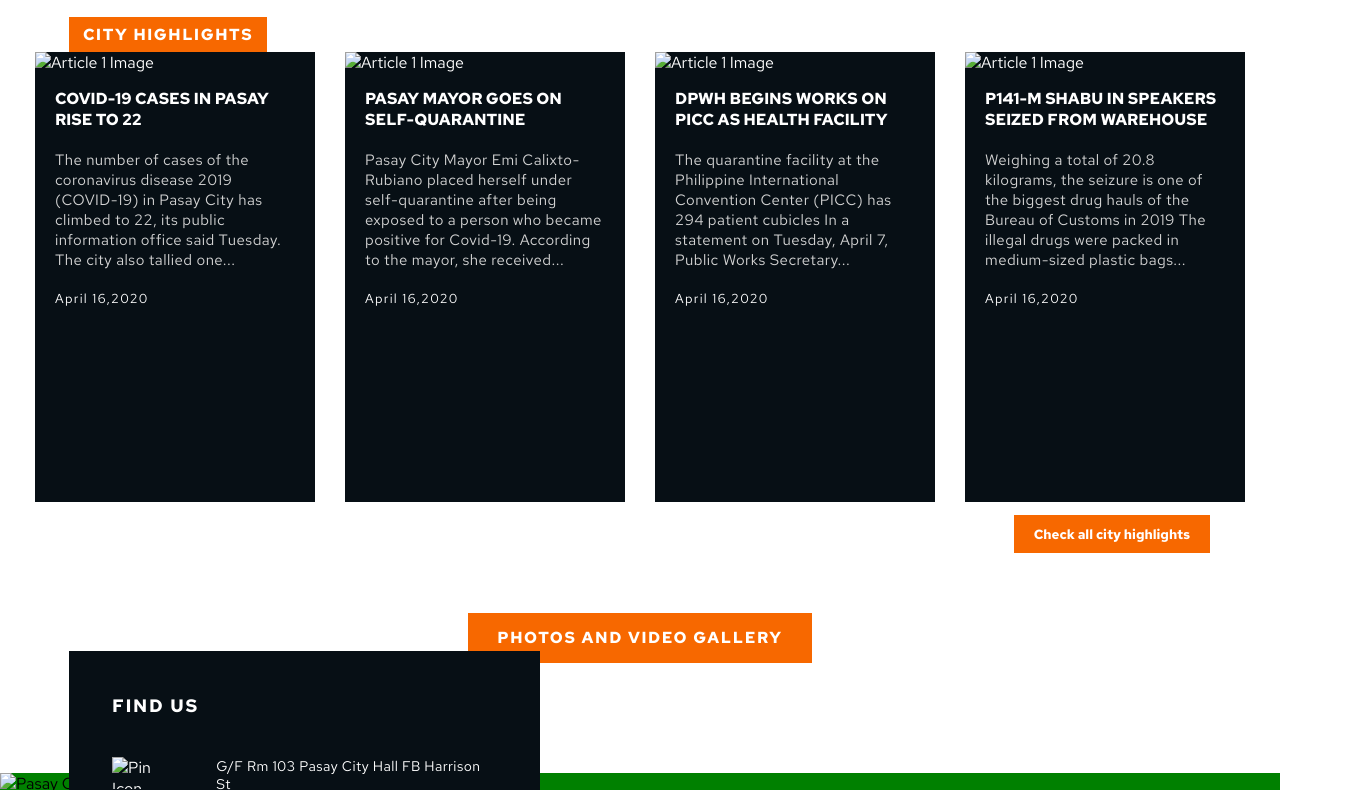
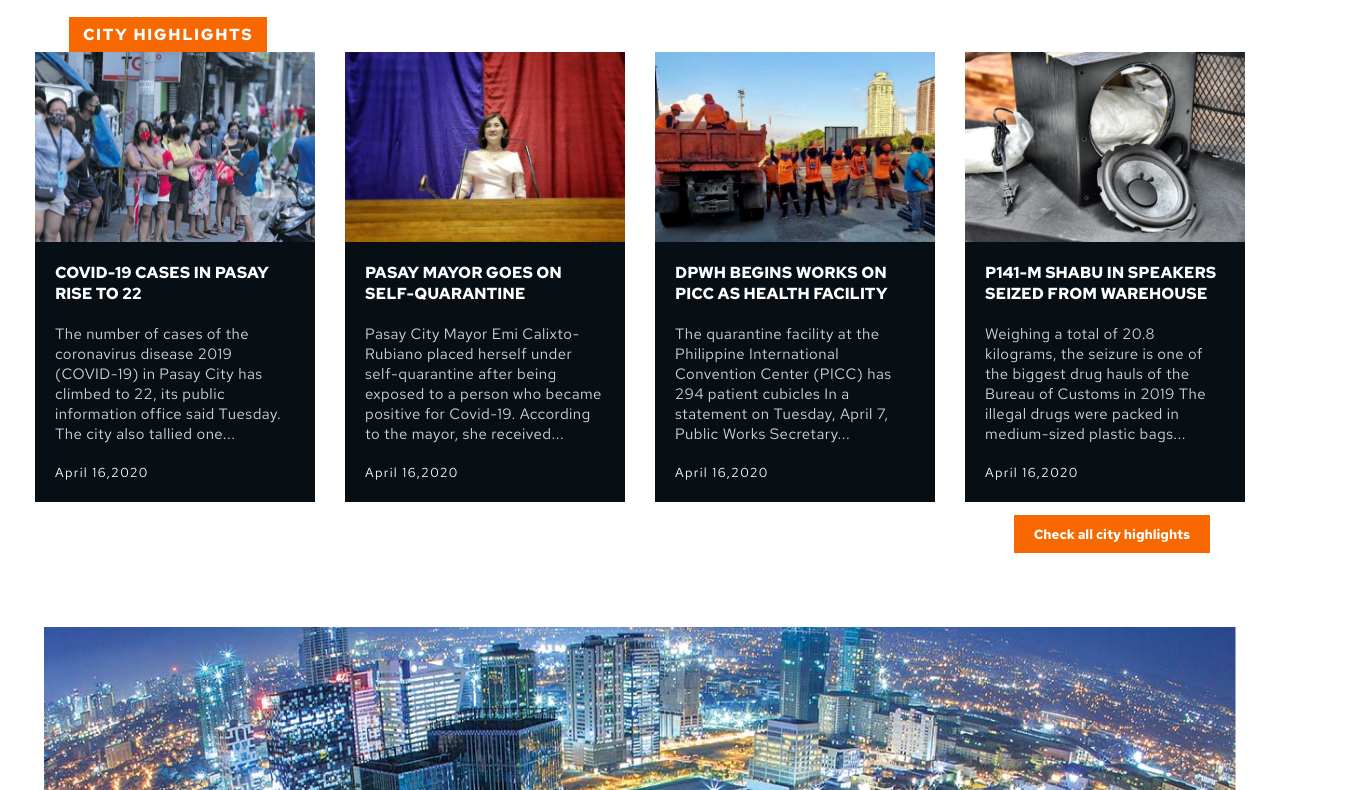
Before and after one commit to fanchastic101/pasaycitygov, a plain HTML site: page index.html in a window 1280 px wide. Shown: the part 78-868 px from the top of the page, 1366 px wide, since content can reach past the window. Drawn offline with Linux system fonts and the light colour scheme; the site is published under a folder, as on GitHub Pages, so addresses that start at the root find nothing.

Commit message:
Update tags

```diff
--- a/index.html
+++ b/index.html
@@ -43,7 +43,7 @@
 
       <div class="article-container">
         <article class="article1">
-          <img src="/Images/Article.png" alt="Article 1 Image" />
+          <img src="./Images/Article.png" alt="Article 1 Image" />
           <h4>
             <a href="#">
               COVID-19 CASES IN PASAY RISE TO 22
@@ -58,7 +58,7 @@
         </article>
 
         <article class="article2">
-          <img src="/Images/Mayor.jpg" alt="Article 1 Image" />
+          <img src="./Images/Mayor.jpg" alt="Article 1 Image" />
           <h4><a href="#"> PASAY MAYOR GOES ON SELF-QUARANTINE</a></h4>
           <p class="letter-space">
             Pasay City Mayor Emi Calixto-Rubiano placed herself under self-quarantine after being exposed to a person who became positive for Covid-19. According to the mayor, she received...
@@ -67,7 +67,7 @@
         </article>
 
         <article class="article3">
-          <img src="/Images/PICC.jpg" alt="Article 1 Image" />
+          <img src="./Images/PICC.jpg" alt="Article 1 Image" />
           <h4>
             <a href="#"> DPWH BEGINS WORKS ON PICC AS HEALTH FACILITY </a>
           </h4>
@@ -80,7 +80,7 @@
         </article>
 
         <article class="article4">
-          <img src="/Images/Shabu.jpg" alt="Article 1 Image" />
+          <img src="./Images/Shabu.jpg" alt="Article 1 Image" />
           <h4>
             <a href="#"> P141-M SHABU IN SPEAKERS SEIZED FROM WAREHOUSE</a>
           </h4>
@@ -96,18 +96,18 @@
     <button class="all">Check all city highlights</button>
 
     <div class="hero">
-      <img src="/Images/City Building.png" alt="Photos and Gallery" />
+      <img src="./Images/City Building.png" alt="Photos and Gallery" />
       <br />
       <button class="photo-gallery">PHOTOS AND VIDEO GALLERY</button>
     </div>
 
     <!--MAP DIVISION-->
     <div class="map-container">
-      <img src="/Images/Map.png" alt="Pasay City Hall Map" />
+      <img src="./Images/Map.png" alt="Pasay City Hall Map" />
       <div class="address">
         <p class="find-us">FIND US</p>
         <div class="side">
-          <img src="/Images/Pin.png" alt="Pin Icon" class="pin-icon" />
+          <img src="./Images/Pin.png" alt="Pin Icon" class="pin-icon" />
           <p>
             G/F Rm 103 Pasay City Hall FB Harrison St <br />
             Pasay City 1302
@@ -153,7 +153,7 @@
     <!--FOOTER DIVISION-->
     <footer>
       <div class="left1">
-        <img src="/Images/Seal.png" alt="Seal" />
+        <img src="./Images/Seal.png" alt="Seal" />
         <p>
           Copyright &copy; Pasay City Government 2010-2012
           <br />
@@ -164,10 +164,10 @@
       <div class="right1">
         <div class="icons">
           <a href="https://facebook.com" target="blank">
-            <img src="/Images/Facebook.png" alt="Facebook"
+            <img src="./Images/Facebook.png" alt="Facebook"
           /></a>
           <a href="https://twitter.com" target="blank">
-            <img src="/Images/Twitter.png" alt="Twitter"
+            <img src="./Images/Twitter.png" alt="Twitter"
           /></a>
         </div>
         <div class="username">
```
